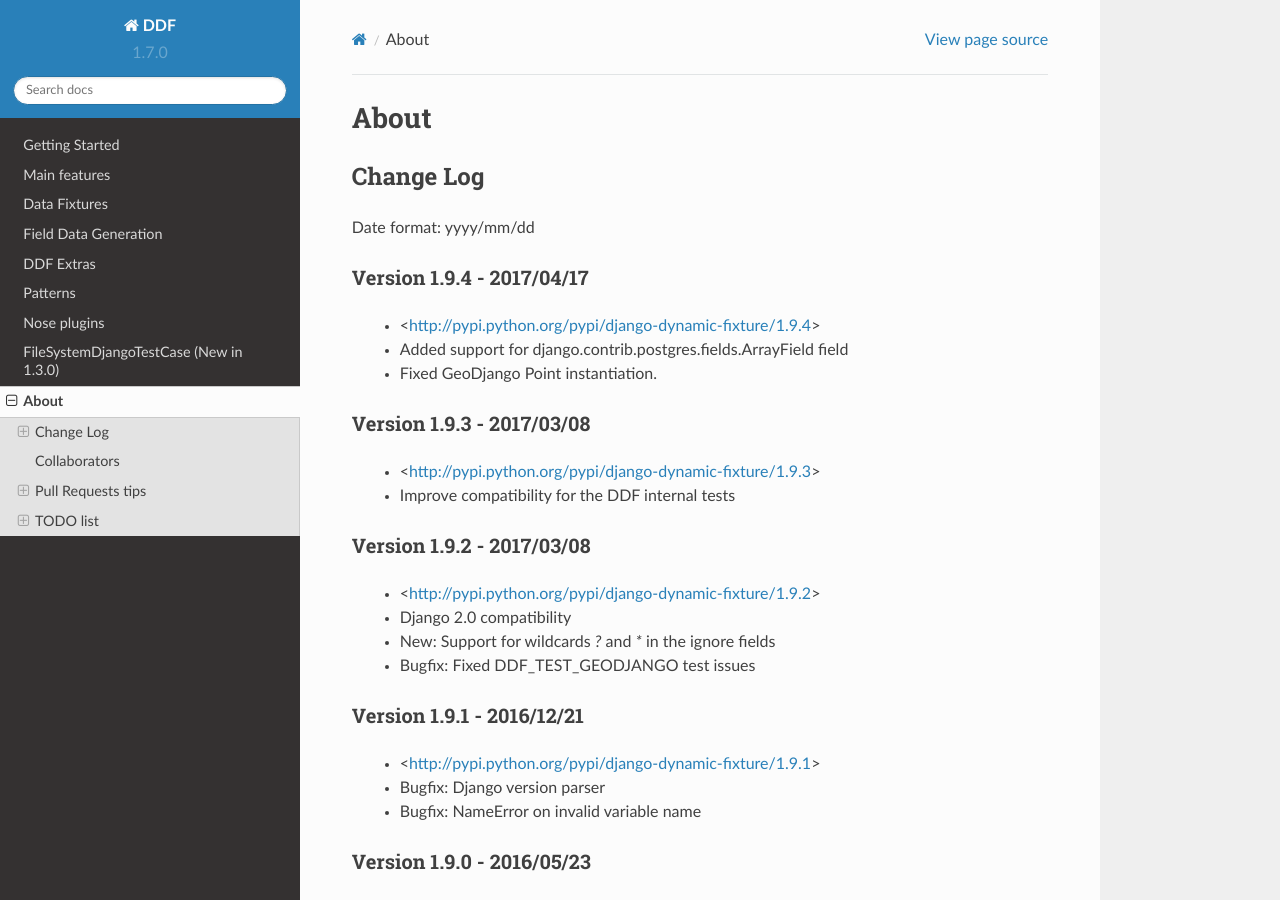
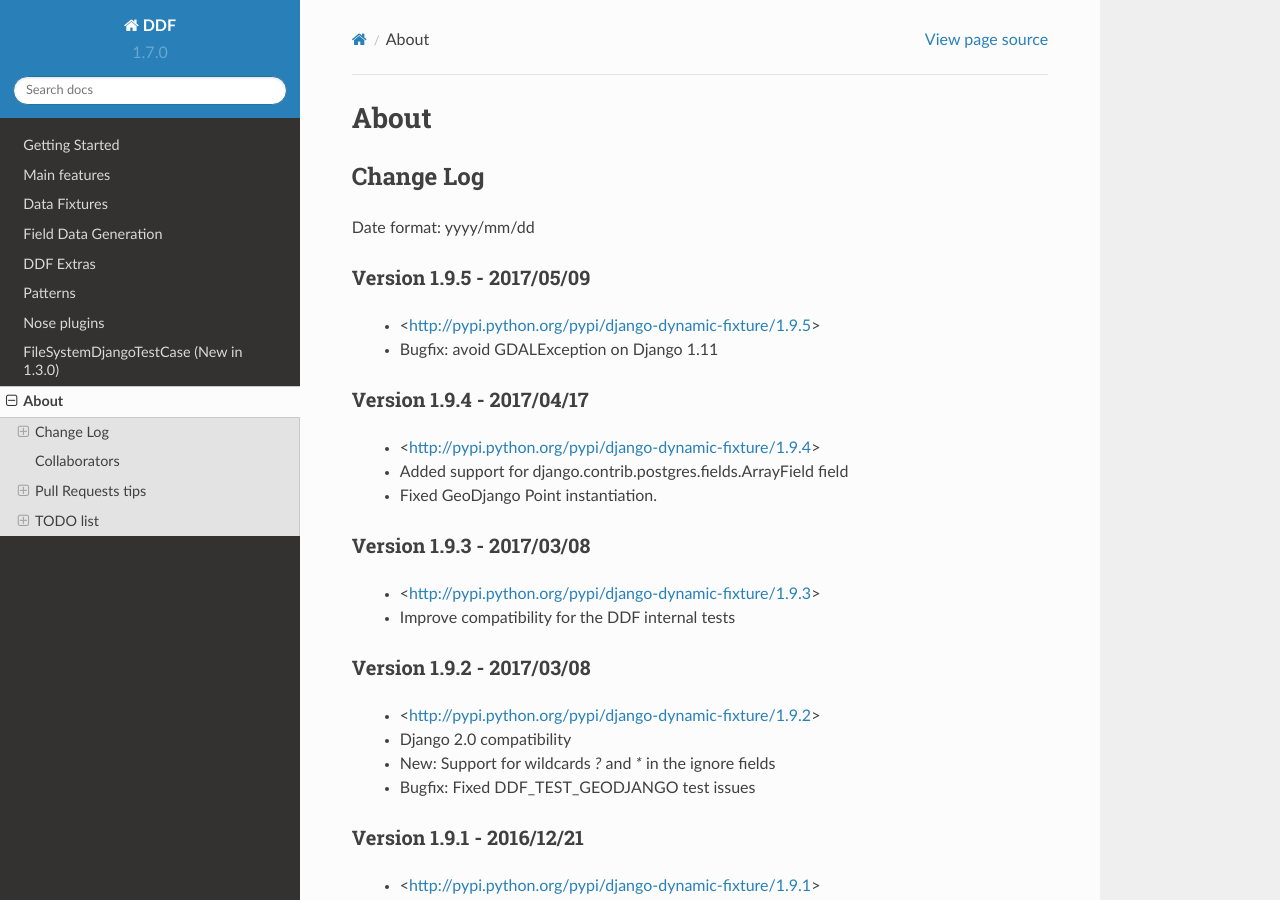
Before and after one commit to paulocheque/django-dynamic-fixture, a Sphinx documentation site: the page built from docs/source/about.rst, in a window 1280 px wide and 900 px high. Built offline with Sphinx 7.4.7 and the Read the Docs theme 2.0.0, drawn with Linux system fonts in a browser that asks for light colours.

```diff
--- a/docs/source/about.rst
+++ b/docs/source/about.rst
@@ -8,6 +8,11 @@ Change Log
 ===============================================================================
 
 Date format: yyyy/mm/dd
+
+Version 1.9.5 - 2017/05/09
+-------------------------------------------------------------------------------
+  * <http://pypi.python.org/pypi/django-dynamic-fixture/1.9.5>
+  * Bugfix: avoid GDALException on Django 1.11
 
 Version 1.9.4 - 2017/04/17
 -------------------------------------------------------------------------------
--- a/setup.py
+++ b/setup.py
@@ -14,7 +14,7 @@ from setuptools import setup, find_packages
 # Update version and save
 # Go to 'files' link and upload the file
 
-VERSION = '1.9.4'
+VERSION = '1.9.5'
 
 tests_require = [
     'nose==1.3.7',
```
Also changed, not shown: 2 other files.
